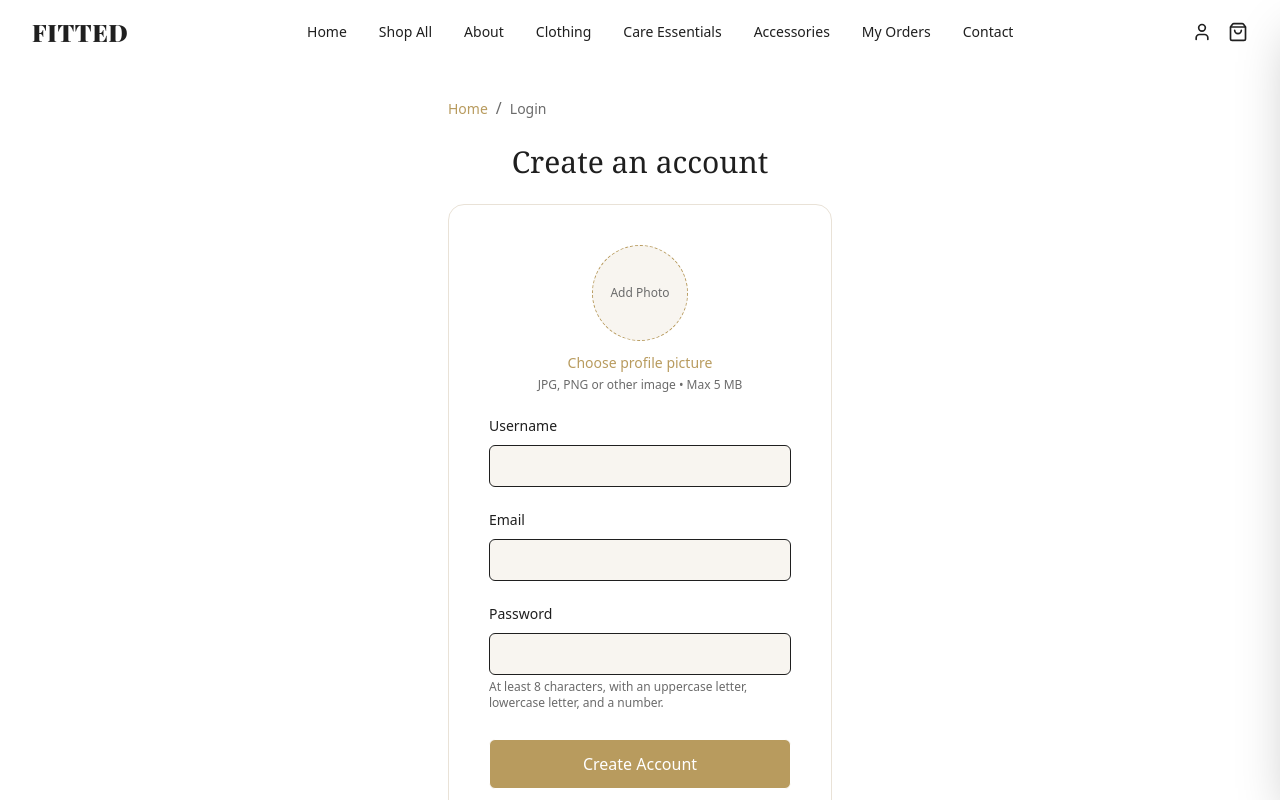
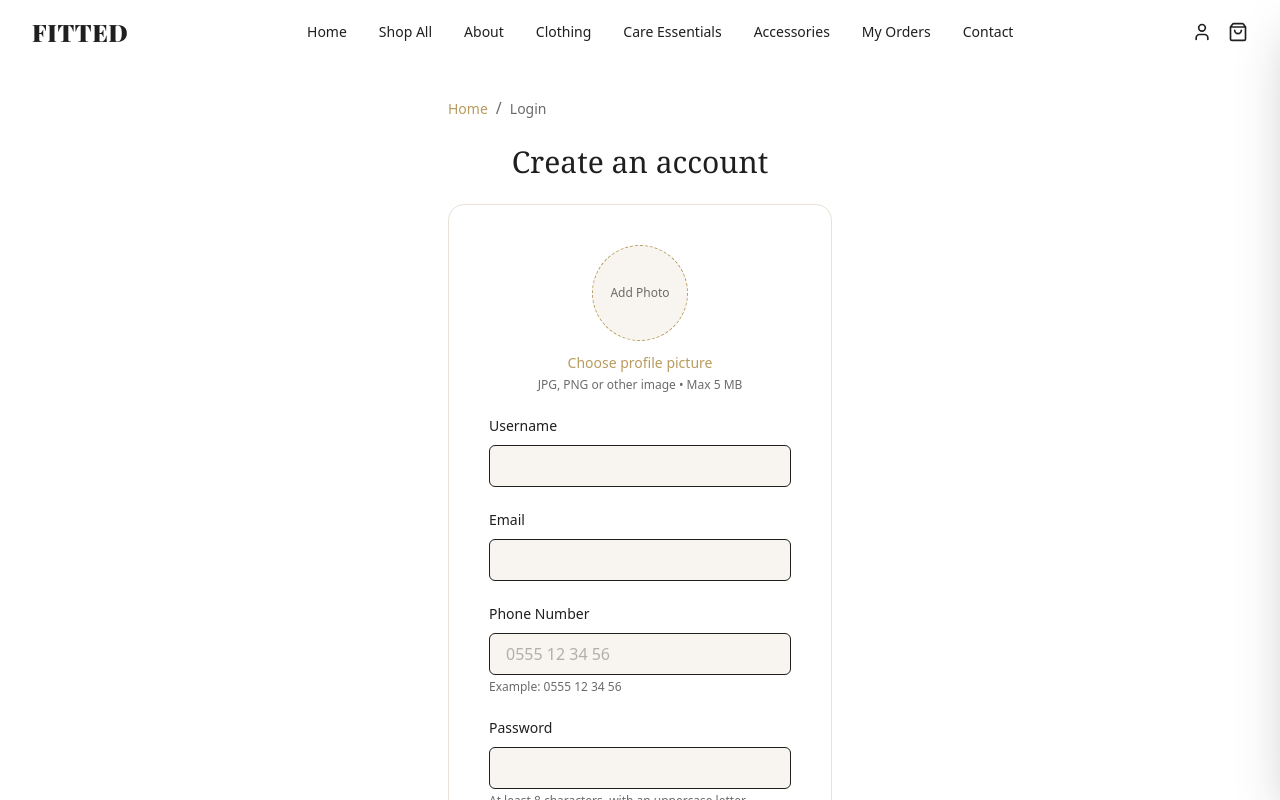
Before and after one commit to gchmalak/fitted-app, a Next.js app: page /register in a window 1280 px wide. Shown: the top 800 px of the page. Built offline with nearby package versions, Linux system fonts and the light colour scheme; no server answers.

Commit message:
build changes

```diff
--- a/src/components/RegisterForm.tsx
+++ b/src/components/RegisterForm.tsx
@@ -38,6 +38,7 @@ export default function RegisterForm() {
     defaultValues: {
       username: "",
       email: "",
+      phoneNumber: "",
       password: "",
     },
 
@@ -61,7 +62,7 @@ export default function RegisterForm() {
         // 2. Get Cloudinary URL
         const avatarUrl = uploadResponse.data.url;
 
-        // 3. Register user with avatarUrl
+        // 3. Register user
         mutate({
           ...value,
           avatarUrl,
@@ -81,7 +82,6 @@ export default function RegisterForm() {
       return;
     }
 
-    // Extra frontend validation
     if (!file.type.startsWith("image/")) {
       setUploadError("Please choose an image file.");
       return;
@@ -95,7 +95,6 @@ export default function RegisterForm() {
     setUploadError(null);
     setProfilePicture(file);
 
-    // Create preview
     const objectUrl = URL.createObjectURL(file);
     setPreview(objectUrl);
   }
@@ -118,7 +117,7 @@ export default function RegisterForm() {
               alt="Profile preview"
               width={96}
               height={96}
-              className="h-24 w-24 rounded-full object-cover border border-beige"
+              className="h-24 w-24 rounded-full border border-beige object-cover"
             />
           ) : (
             <div className="flex h-24 w-24 items-center justify-center rounded-full border border-dashed border-gold bg-cream text-center text-xs text-gray">
@@ -206,6 +205,36 @@ export default function RegisterForm() {
         )}
       </form.Field>
 
+      {/* Phone Number */}
+      <form.Field name="phoneNumber">
+        {(field) => (
+          <div>
+            <label htmlFor="phoneNumber" className="text-sm text-black">
+              Phone Number
+            </label>
+
+            <input
+              id="phoneNumber"
+              type="tel"
+              required
+              placeholder="0555 12 34 56"
+              value={field.state.value}
+              onChange={(e) => field.handleChange(e.target.value)}
+              onBlur={field.handleBlur}
+              className="mt-2 w-full rounded-md border border-black bg-cream px-4 py-2 text-gray outline-none focus:border-black"
+            />
+
+            {field.state.meta.errors.length > 0 && (
+              <p className="mt-1 text-xs text-gold-dark">
+                {field.state.meta.errors.join(", ")}
+              </p>
+            )}
+
+            <p className="mt-1 text-xs text-gray">Example: 0555 12 34 56</p>
+          </div>
+        )}
+      </form.Field>
+
       {/* Password */}
       <form.Field name="password">
         {(field) => (
--- a/src/lib/validation/auth.ts
+++ b/src/lib/validation/auth.ts
@@ -1,28 +1,80 @@
 import { z } from "zod";
 
-const passwordRegex = /^(?=.*?[A-Z])(?=.*?[a-z])(?=.*?[0-9]).{8,}$/;
+const passwordRegex =
+  /^(?=.*?[A-Z])(?=.*?[a-z])(?=.*?[0-9]).{8,}$/;
+
+// Algerian phone number
+const algerianPhoneRegex =
+  /^(?:(?:\+213|00213)[5-7]\d{8}|0[5-7]\d{8})$/;
 
 export const loginSchema = z.object({
-  email: z.email("Email must be valid").trim().toLowerCase(),
-  password: z.string().min(1, "Password is required"),
+  email: z
+    .email("Email must be valid")
+    .trim()
+    .toLowerCase(),
+
+  password: z
+    .string()
+    .min(1, "Password is required"),
 });
 
 export const registerSchema = z.object({
-  username: z.string().min(3, "Username must be at least 3 characters"),
-  email: z.email("Email must be valid").trim().toLowerCase(),
-  password: z.string().regex(passwordRegex, "Password must have an uppercase letter, lowercase letter, and a number, min 8 characters"),
+  username: z
+    .string()
+    .min(3, "Username must be at least 3 characters")
+    .max(50, "Username must be at most 50 characters")
+    .trim(),
+
+  email: z
+    .email("Email must be valid")
+    .trim()
+    .toLowerCase(),
+
+  phoneNumber: z
+    .string()
+    .trim()
+    .refine(
+      (value) =>
+        algerianPhoneRegex.test(value.replace(/[\s-]/g, "")),
+      "Please enter a valid Algerian phone number",
+    ),
+
+  password: z
+    .string()
+    .regex(
+      passwordRegex,
+      "Password must have an uppercase letter, lowercase letter, and a number, min 8 characters",
+    ),
 });
+
 export const forgotPasswordSchema = z.object({
-  email: z.email("Email must be valid").trim().toLowerCase(),
+  email: z
+    .email("Email must be valid")
+    .trim()
+    .toLowerCase(),
 });
-export const resetPasswordFormSchema = z.object({
-  newPassword: z.string().regex(passwordRegex, "Password must have an uppercase letter, lowercase letter, and a number, min 8 characters"),
-  confirmPassword: z.string().min(1, "Please confirm your password"),
-}).refine((data) => data.newPassword === data.confirmPassword, {
-  message: "Passwords do not match",
-  path: ["confirmPassword"],
-});
+
+export const resetPasswordFormSchema = z
+  .object({
+    newPassword: z
+      .string()
+      .regex(
+        passwordRegex,
+        "Password must have an uppercase letter, lowercase letter, and a number, min 8 characters",
+      ),
+
+    confirmPassword: z
+      .string()
+      .min(1, "Please confirm your password"),
+  })
+  .refine((data) => data.newPassword === data.confirmPassword, {
+    message: "Passwords do not match",
+    path: ["confirmPassword"],
+  });
+
 export type LoginInput = z.infer<typeof loginSchema>;
 export type RegisterInput = z.infer<typeof registerSchema>;
 export type ForgotPasswordInput = z.infer<typeof forgotPasswordSchema>;
-export type ResestPasswordFormInput = z.infer<typeof resetPasswordFormSchema>;
+export type ResetPasswordFormInput = z.infer<
+  typeof resetPasswordFormSchema
+>;
--- a/src/types/user.ts
+++ b/src/types/user.ts
@@ -4,6 +4,7 @@
     _id:string;
     email:string;
     username:string;
+    phoneNumber:string;
     role:UserRole;
     bio?:string;
     avatarUrl:string;
```
Also changed, not shown: src/types/auth.ts (+10 -11 lines).
